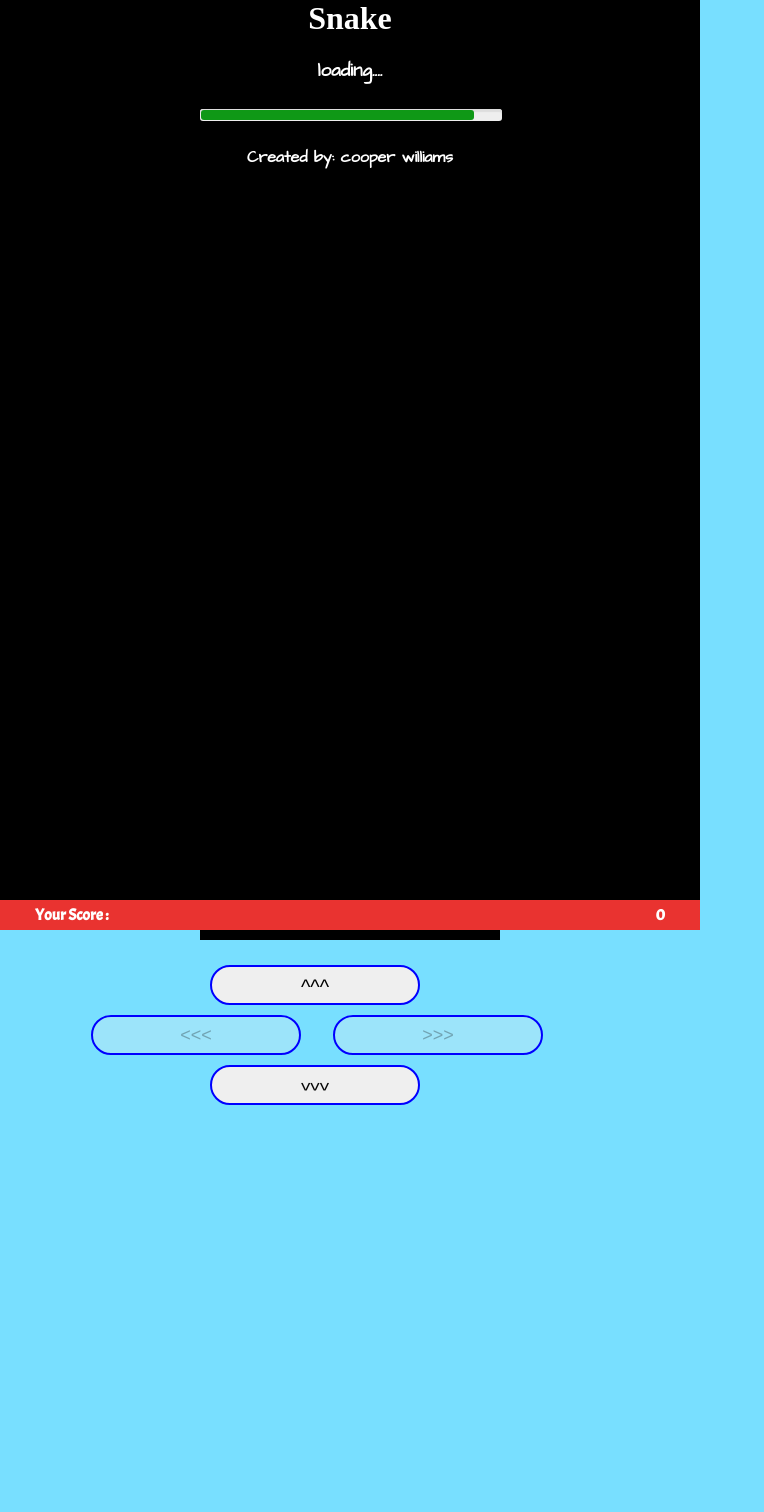
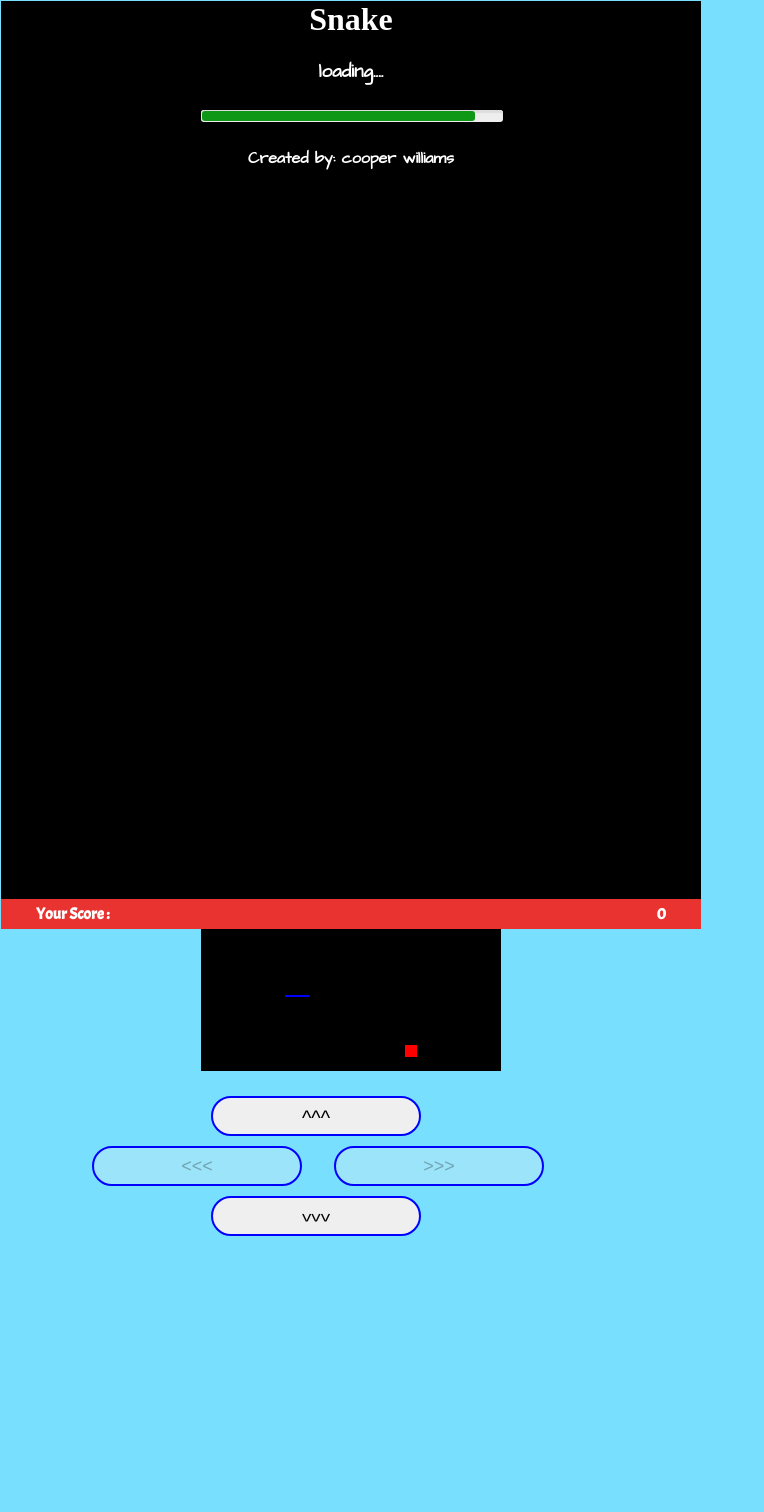
Before and after one commit to cooperwilliams/cooperwilliams.github.io, a Jekyll site: the page Snake.html, which Jekyll copies as it is, in a window 1280 px wide. Shown: the whole page, without its empty margins (0-764 px from the left). Built offline with Jekyll 4.4.1, drawn with Linux system fonts in a browser that asks for light colours; before the commit the page ends 1380 px from its top, so only the background shows below that.

Commit message:
Update Snake.html

```diff
--- a/Snake.html
+++ b/Snake.html
@@ -6,7 +6,7 @@
 			@import url('https://fonts.googleapis.com/css?family=Architects+Daughter');
 			body{
 				margin:0px;
-				padding:0px;
+				padding:1px;
 				background:#78dfff;
 				max-width:700px;
 			}
@@ -44,7 +44,7 @@
 				position:relative;
 				display:inline-block;
 				margin:0px;
-				padding:0px;
+				padding:1px;
 				line-height:10px;
 			}
 			button{
@@ -55,7 +55,7 @@
 				width:30%;
 				height:40px;
 				margin:0;
-				padding:0;
+				padding:1;
 				border:2px solid blue;
 				border-radius:30px;
 			}
```
